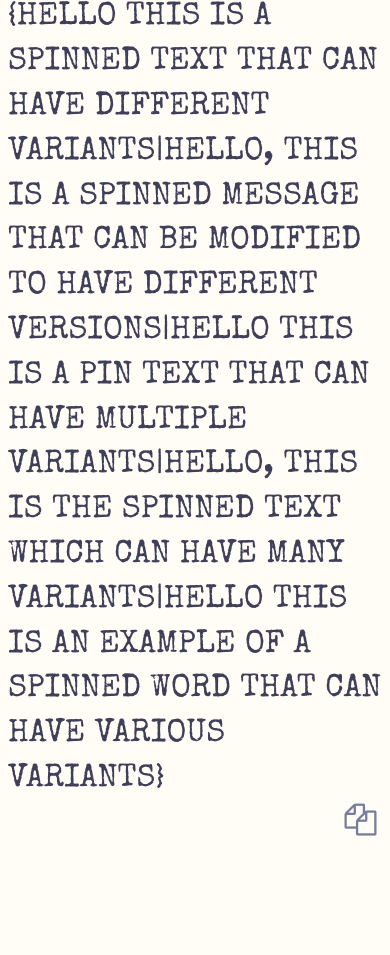
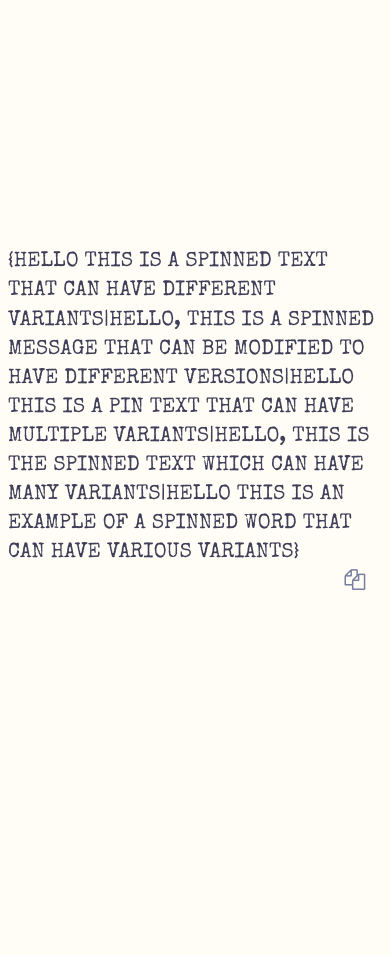
Before and after one commit to ytlab23/spyntax, a Django app: template app/templates/page2.html in a window 390 px wide; the page is wider, and only the part inside the window is pictured. After the commit the page ends 590 px from the top of that part, so only its background shows below. Run offline with Django 4.2, Linux system fonts and the light colour scheme; the template is opened without the code that fills it: values that come from a table or form of the project are taken from there, others are empty; data comes from the database, SQL or seed files in the repository; parts of the project's set-up code (start-up, migrations or seed data) failed here and were passed over.

Commit message:
mobile responsive
Signed-off-by: KIRAN RAJ DHAKAL <65303319+leyuskckiran1510@users.noreply.github.com>

```diff
--- a/app/templates/page2.html
+++ b/app/templates/page2.html
@@ -2,7 +2,7 @@
 <html>
 <head>
 	<meta charset="utf-8">
-	<meta name="viewport" content="width=device-width, initial-scale=1">
+  <meta name="viewport" content="width=device-width, initial-scale=1.0">
 	<title>SPYNTAX</title>
 	<link rel="stylesheet" href="https://cdnjs.cloudflare.com/ajax/libs/font-awesome/4.7.0/css/font-awesome.min.css">
 	<style>
@@ -70,6 +70,27 @@
     font-size: 16px;
     font-weight: bold;
   }
+
+  @media screen and (max-width: 800px) {
+  #pop-up {
+    width: 100%;
+    top: 10%;
+    padding:2px 2px 2px 200px;
+  }
+  blockquote {
+  font-weight: 100;
+  font-size: 1.3rem;
+}
+#o:before,
+#o:after {
+  position: absolute;
+  color: #f1efe6;
+  font-size: 2rem;
+  width: 4rem;
+  height: 4rem;
+}
+
+}
 cite {
 	line-height: 3;
 	text-align: left;
```
